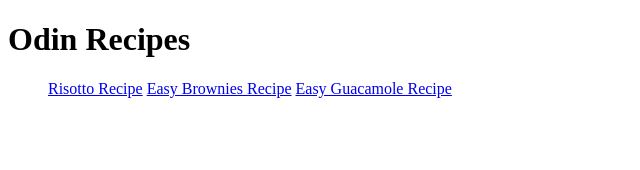
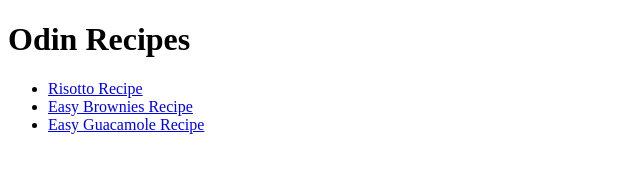
Before and after one commit to austernotus/odin-recipes, a plain HTML site: page index.html in a window 1280 px wide. Shown: the whole page, without its empty margins (0-640 px from the left). Drawn offline with Linux system fonts and the light colour scheme.

Commit message:
fixed ul on index missing li element

```diff
--- a/index.html
+++ b/index.html
@@ -8,9 +8,9 @@
 <body>
     <h1>Odin Recipes</h1>
     <ul>
-        <a href="./recipes/risotto.html">Risotto Recipe</a>
-        <a href="./recipes/easy_brownies.html">Easy Brownies Recipe</a>
-        <a href="./recipes/easy_guacamole.html">Easy Guacamole Recipe</a>
+        <li><a href="./recipes/risotto.html">Risotto Recipe</a></li>
+        <li><a href="./recipes/easy_brownies.html">Easy Brownies Recipe</a></li>
+        <li><a href="./recipes/easy_guacamole.html">Easy Guacamole Recipe</a></li>
     </ul>
 </body>
 </html>
```
